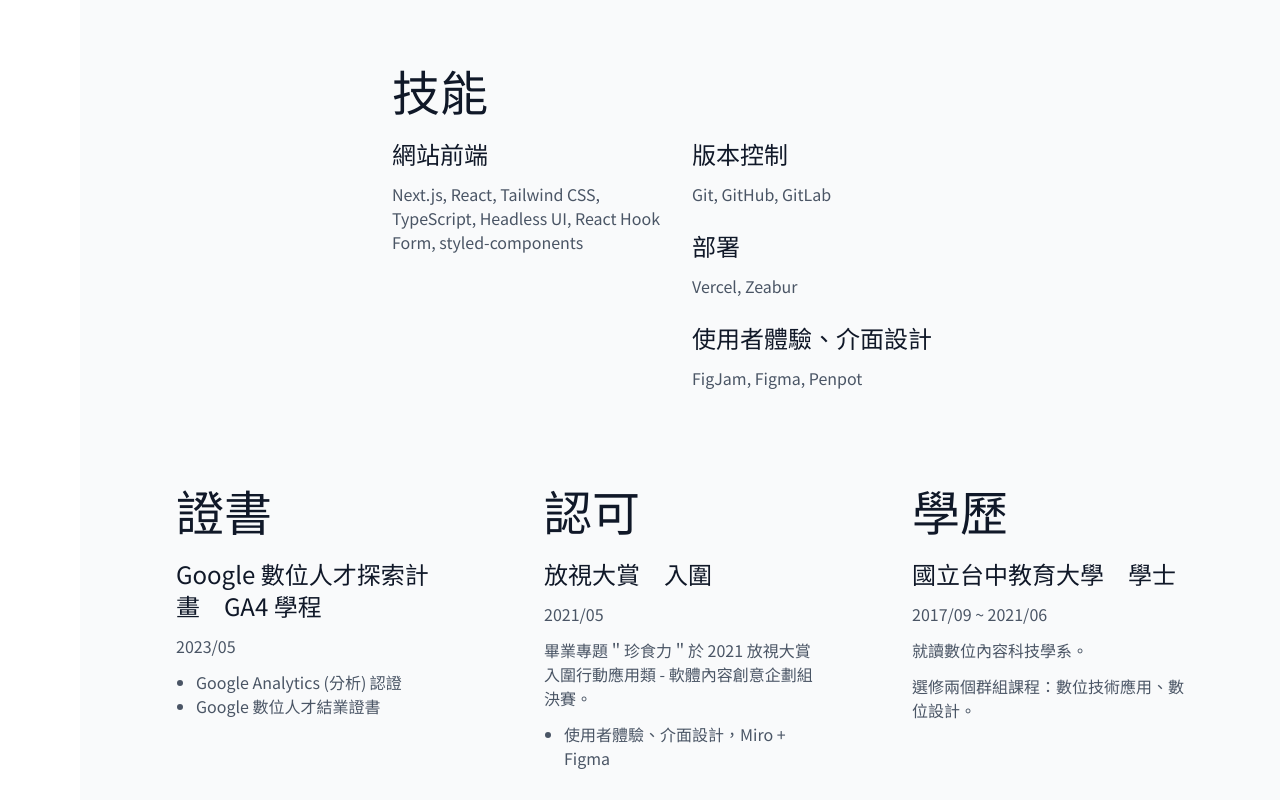
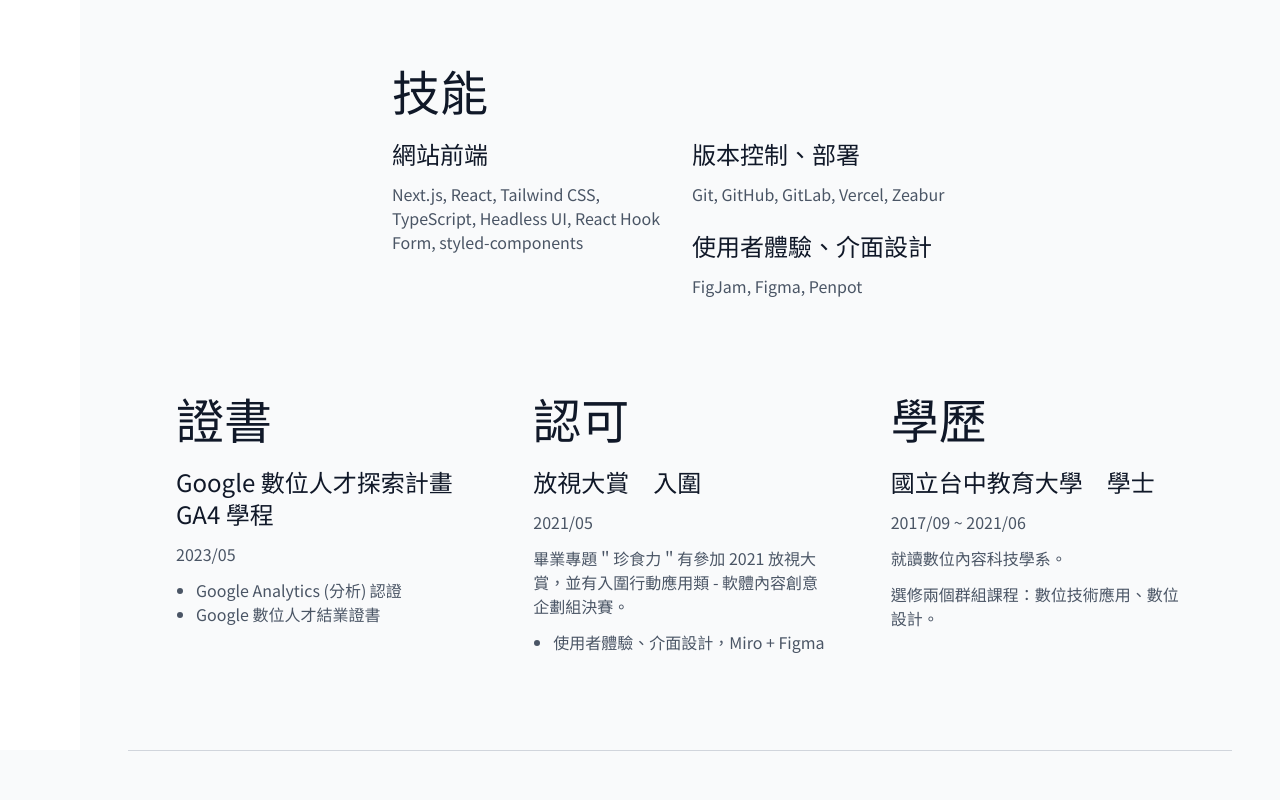
Before and after one commit to TzuHanChen/personal-website, a Next.js app: page /about in a window 1280 px wide. Shown: the part 2080-2880 px from the top of the page. Built offline with nearby package versions, Linux system fonts and the light colour scheme.

Commit message:
feat: 更新關於我頁面

```diff
--- a/app/about/page.tsx
+++ b/app/about/page.tsx
@@ -124,12 +124,8 @@ function Skill() {
       tool: 'Next.js, React, Tailwind CSS, TypeScript, Headless UI, React Hook Form, styled-components'
     },
     {
-      skill: '版本控制',
-      tool: 'Git, GitHub, GitLab'
-    },
-    {
-      skill: '部署',
-      tool: 'Vercel, Zeabur'
+      skill: '版本控制、部署',
+      tool: 'Git, GitHub, GitLab, Vercel, Zeabur'
     },
     {
       skill: '使用者體驗、介面設計',
@@ -145,21 +141,14 @@ function Skill() {
           <h3 className="mb-3 text-2xl text-gray-900">{content[0].skill}</h3>
           <p className="text-gray-600">{content[0].tool}</p>
         </div>
-
         <div className="flex flex-col gap-6 md:w-1/2">
           <div>
             <h3 className="mb-3 text-2xl text-gray-900">{content[1].skill}</h3>
             <p className="text-gray-600">{content[1].tool}</p>
           </div>
-
           <div>
             <h3 className="mb-3 text-2xl text-gray-900">{content[2].skill}</h3>
             <p className="text-gray-600">{content[2].tool}</p>
-          </div>
-
-          <div>
-            <h3 className="mb-3 text-2xl text-gray-900">{content[3].skill}</h3>
-            <p className="text-gray-600">{content[3].tool}</p>
           </div>
         </div>
       </div>
@@ -191,7 +180,7 @@ function Recognition() {
         <h3 className="text-2xl text-gray-900">放視大賞　入圍</h3>
         <p className="text-gray-600">2021/05</p>
         <p className="text-gray-600">
-          畢業專題＂珍食力＂於 2021 放視大賞入圍行動應用類 - 軟體內容創意企劃組決賽。</p>
+          畢業專題＂珍食力＂有參加 2021 放視大賞，並有入圍行動應用類 - 軟體內容創意企劃組決賽。</p>
         <ul className="list-disc pl-5 text-gray-600">
           <li>使用者體驗、介面設計，Miro + Figma</li>
         </ul>
@@ -221,7 +210,7 @@ export default function About() {
       <Career />
       <Skill />
 
-      <section className="mx-auto w-full max-w-270 flex flex-col gap-16 xl:flex-row xl:gap-24 xl:*:w-1/3">
+      <section className="mx-auto w-full max-w-270 flex flex-col gap-16 xl:flex-row xl:*:w-1/3">
         <Certificate />
         <Recognition />
         <Education />
--- a/app/project/page.tsx
+++ b/app/project/page.tsx
@@ -22,9 +22,9 @@ export const dynamic = 'force-dynamic';
 function Updating() {
   return (
     <div className="rounded-3xl min-h-80 bg-white p-6 flex flex-col justify-center gap-3">
-      <p className="mb-3 text-2xl">持續更新中 ...</p>
-      <p className="text-gray-700">這裡是新版的個人網站，未來預計更新</p>
-      <ol className="pl-5 list-decimal text-gray-700">
+      <h3 className="mb-3 text-2xl">持續更新中 ...</h3>
+      <p className="text-gray-600">這裡是新版的個人網站，之後會</p>
+      <ol className="pl-5 list-decimal text-gray-600">
         <li>加入舊版網站沒有的新專案</li>
         <li>加入舊版網站的舊專案</li>
         <li>加入舊版網站的文章</li>
--- a/app/ui/card.tsx
+++ b/app/ui/card.tsx
@@ -18,7 +18,7 @@ export default function Card({ linkHref, imageSrc, name, description }: {
               <ArrowRightIcon className="size-6 stroke-gray-900 group-active:stroke-teal-100 transition-colors duration-300" />
             </span>
           </h3>
-          <p className="text-gray-700">{description}</p>
+          <p className="text-gray-600">{description}</p>
         </div>
       </div>
     </Link>
--- a/public/markdown/max-value.md
+++ b/public/markdown/max-value.md
@@ -53,6 +53,6 @@
 
 ---
 
-## 認可
+## 參展、認可
 
-入圍 2021 放視大賞的行動應用類 - 軟體內容創意企劃組決賽。
+參加 2021 放視大賞，於高雄展覽館展出專題介紹簡報和手機應用程式原型，我和兩位組員輪流向來訪觀眾說明專題內容，並有入圍行動應用類 - 軟體內容創意企劃組決賽。
```
